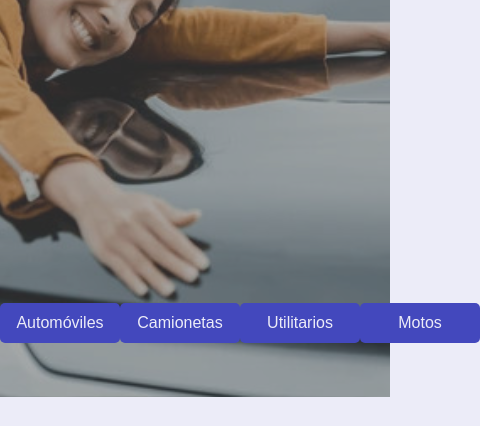
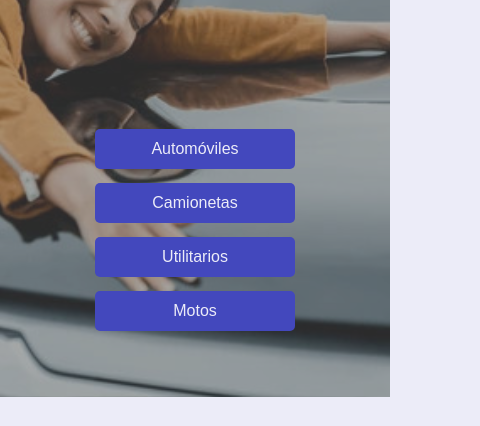
Before and after one commit to CarlosDanielArg/tuusado, a plain HTML site: page index.html in a window 390 px wide. Shown: the part 358-784 px from the top of the page, 480 px wide, since content can reach past the window. Drawn offline with Linux system fonts and the light colour scheme.

Commit message:
Update estilo.css
Hacer responsive los botones .botones-banner

```diff
--- a/static/css/estilo.css
+++ b/static/css/estilo.css
@@ -369,6 +369,16 @@ footer ul {
 }
 
 @media only screen and (max-width: 450px) {
+    .botones-banner ul {
+        flex-direction: column; /* Apilar los botones verticalmente */
+        align-items: center; /* Centrar los botones horizontalmente */
+    }
+
+    .botones-banner ul a {
+        width: 200px; /* Ancho fijo para los botones */
+        margin-bottom: 10px; /* Agregar un espacio entre los botones */
+    }
+
     .header-menubar {
         display: none;
     }
```
